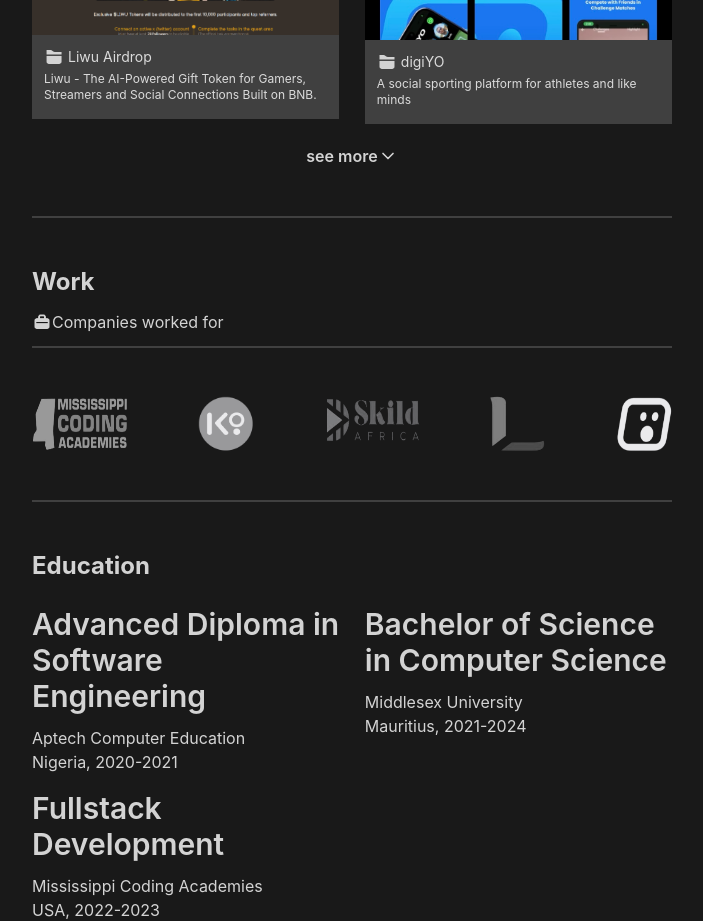
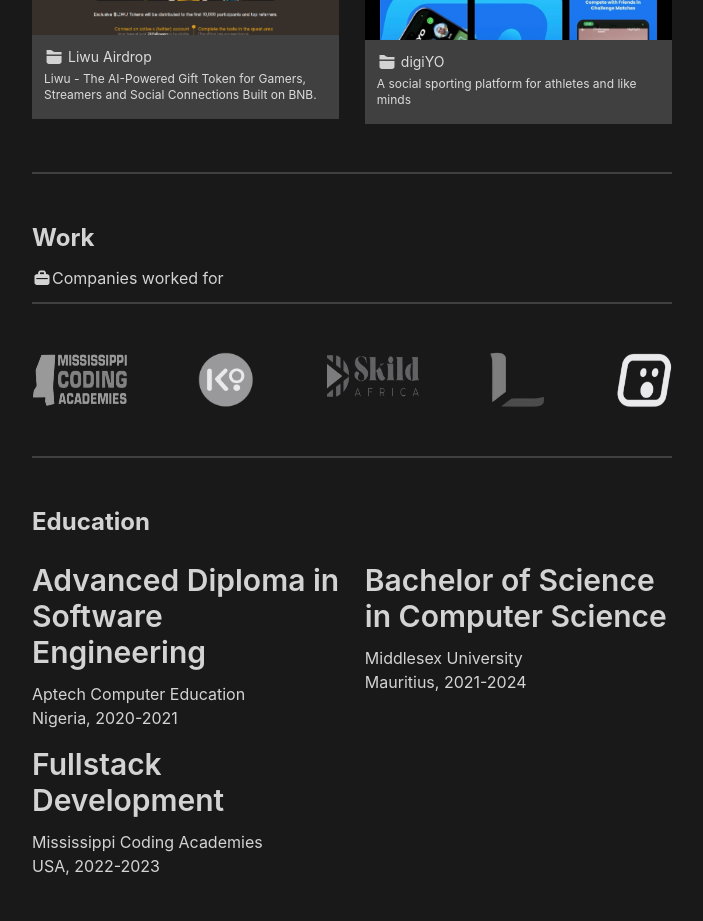
Before and after one commit to preciousaffiah/portfolio, a React (Create React App) app: page / in a window 1280 px wide. Shown: the part 1560-2481 px from the top of the page, without its empty margins (288-991 px from the left). Built offline with nearby package versions, Linux system fonts and the light colour scheme.

Commit message:
Update home.js

```diff
--- a/src/view/home.js
+++ b/src/view/home.js
@@ -224,25 +224,6 @@
                   </PageAnimation>
                 </div>
               </div>
-              <Link to="/projects">
-                <div className="flex pt-5 justify-center font-semibold">
-                  <p>see more</p>
-                  <svg
-                    xmlns="http://www.w3.org/2000/svg"
-                    width="20"
-                    height="24"
-                    viewBox="0 0 24 24"
-                    fill="none"
-                    stroke="currentColor"
-                    stroke-width="2"
-                    stroke-linecap="round"
-                    stroke-linejoin="round"
-                    class="lucide lucide-chevron-down"
-                  >
-                    <path d="m6 9 6 6 6-6" />
-                  </svg>
-                </div>
-              </Link>
             </div>
           </div>
           <div className="section-3 w-full">
```
